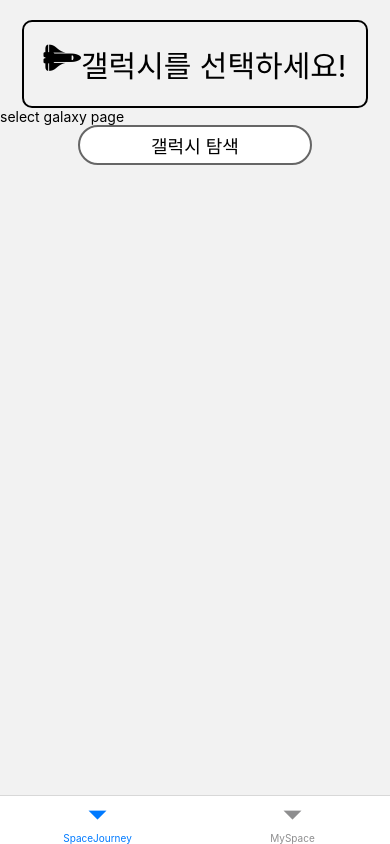
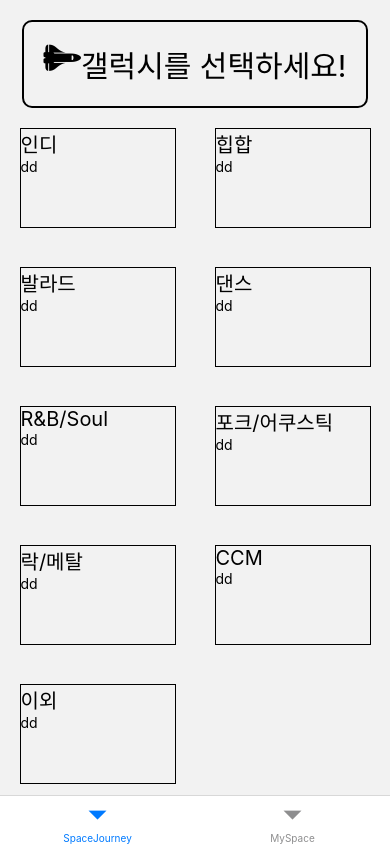
Before and after one commit to jiwon79/Muspace-App, a React Native app: screen /SpaceJourney in a window 390 px wide. Built offline with nearby package versions, Linux system fonts and the light colour scheme; what react-native, react-native-expo-viewport-units would draw is missing.

Commit message:
feat: Add SelectGalaxy MusicItem list

```diff
--- a/Screens/SpaceJourney/SelectGalaxy.js
+++ b/Screens/SpaceJourney/SelectGalaxy.js
@@ -1,18 +1,40 @@
 import React from 'react'
-import { View, Text, Button } from 'react-native'
+import { View, Text, Button, ScrollView, StyleSheet, FlatList } from 'react-native'
 
 import SelectGalaxyHeader from '../../components/Header/SelectGalaxyHeader'
+import MusicGenreItem from '../../components/SpaceJourney/MusicGenreItem'
 import ButtonModule from '../../components/atom/ButtonModule'
 
 export default function SelectGalaxy({ route, navigation }) {
+  const musinGenre = Array('인디', '힙합', '발라드', '댄스', 'R&B/Soul', '포크/어쿠스틱', '락/메탈', 'CCM', '이외')
+
+  const MusicGenreList = musinGenre.map((genre, index) => (
+    <MusicGenreItem key={index} genre={genre}/>
+  ));
+
   return (
-    <View>
-      <SelectGalaxyHeader/>
-      <Text>select galaxy page</Text>
-      <ButtonModule
-        text="갤럭시 탐색"
-        onPress={() => navigation.navigate('JourneyGalaxy')}
-      />
+    <View style={styles.container}>
+      <ScrollView>
+        <SelectGalaxyHeader/>
+        <View style={styles.musicList}>
+          {MusicGenreList}
+        </View>
+        <ButtonModule
+          text="갤럭시 탐색"
+          onPress={() => navigation.navigate('JourneyGalaxy')}
+        />
+      </ScrollView>
     </View>
   )
 }
+
+const styles = StyleSheet.create({
+  container: {
+    width: '100%'
+  },
+  musicList: {
+    width: '100%',
+    flexWrap: 'wrap',
+    flexDirection: 'row'
+  }
+})
--- /dev/null
+++ b/components/SpaceJourney/MusicGenreItem.js
@@ -0,0 +1,31 @@
+import React from 'react'
+import { View, Text, StyleSheet, ScrollView } from 'react-native'
+
+export default function MusicGenreItem({ genre }) {
+  return (
+    <View style={styles.container}>
+      <View>
+        <Text style={styles.title}>{genre}</Text>
+      </View>
+      <View style={styles.content}>
+        <Text>dd</Text>
+      </View>
+    </View>
+  )
+}
+
+const styles = StyleSheet.create({
+  container: {
+    width: '40%',
+    height: 100,
+    margin: '5%',
+    borderWidth: 1,
+
+  },
+  title: {
+    fontSize: 20
+  },
+  content: {
+    flex: 1
+  }
+})
```
